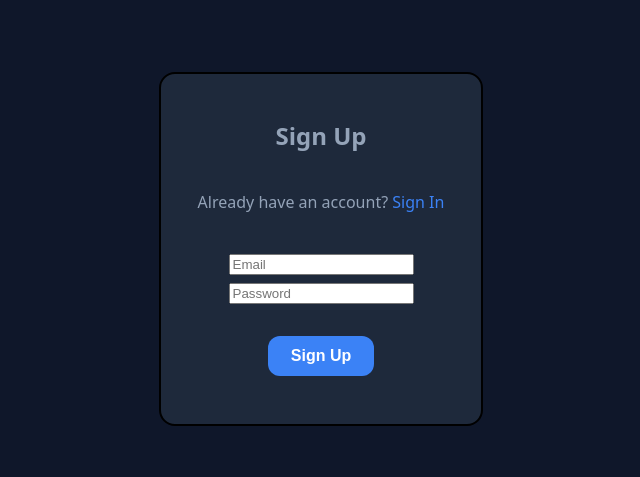
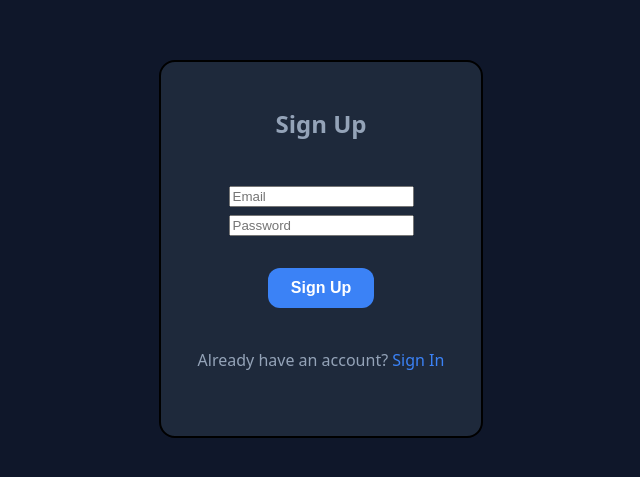
Before and after one commit to rambrocio/Workout-Tracker, a React (Vite) app: page /#/signup in a window 1280 px wide. Shown: the part 151-628 px from the top of the page, without its empty margins (319-959 px from the left). Built offline with nearby package versions, Linux system fonts and the light colour scheme.

Commit message:
Finalized Sign Up pages' UI

```diff
--- a/src/pages/signIn/Signin.jsx
+++ b/src/pages/signIn/Signin.jsx
@@ -33,8 +33,7 @@ const Signin = () => {
         <div className="loginPageContainer">
             <div className="loginContainer">
                 <form onSubmit={handleSignIn} className="loginForm">
-                    <h2>Sign In</h2>
-                    <p>Don't have an account? <Link to='/signup'>Sign Up</Link></p> <br />
+                    <h2>Sign In</h2> <br />
                     <div className="loginInfoContainer">
                         <input onChange={(e) => setEmail(e.target.value)}
                             type="email"
@@ -49,6 +48,8 @@ const Signin = () => {
                     </div>
                     <button type="submit" disabled={loading} className="loginButton">Sign In</button>
                     {error && <p>{error}</p>}
+                    <br />
+                    <p>Don't have an account? <Link to='/signup'>Sign Up</Link></p>
                 </form>
             </div>
         </div>
--- a/src/pages/signIn/Signup.jsx
+++ b/src/pages/signIn/Signup.jsx
@@ -33,8 +33,7 @@ const Signup = () => {
         <div className="loginPageContainer">
             <div className="loginContainer">
                 <form onSubmit={handleSignUp} className="loginForm">
-                    <h2>Sign Up</h2>
-                    <p>Already have an account? <Link to='/signin'>Sign In</Link></p> <br />
+                    <h2>Sign Up</h2> <br />
                     <div className="loginInfoContainer">
                         <input onChange={(e) => setEmail(e.target.value)}
                             type="email"
@@ -49,6 +48,8 @@ const Signup = () => {
                     </div>
                     <button type="submit" disabled={loading} className="loginButton">Sign Up</button>
                     {error && <p>{error}</p>}
+                    <br />
+                    <p>Already have an account? <Link to='/signin'>Sign In</Link></p>
                 </form>
             </div>
         </div>
--- a/src/pages/signIn/Signup2.jsx
+++ b/src/pages/signIn/Signup2.jsx
@@ -49,8 +49,7 @@ const Signup2 = () => {
         <div className="loginPageContainer">
             <div className="loginContainer">
                 <form onSubmit={handleSignUp2} className="loginForm">
-                    <h2>Sign Up Continued</h2>
-                    <p>Already have an account? <Link to='/signin'>Sign In</Link></p> <br />
+                    <h2>Sign Up (Continued)</h2> <br />
                     <div className="loginInfoContainer">
                         <input onChange={(e) => setName(e.target.value)}
                             type="text"
@@ -80,6 +79,8 @@ const Signup2 = () => {
                     </div>
                     <button type="submit" disabled={loading} className="loginButton">Complete Profile</button>
                     {error && <p>{error}</p>}
+                    <br />
+                    <p>Already have an account? <Link to='/signin'>Sign In</Link></p>
                 </form>
             </div>
         </div>
--- a/src/styling/index.css
+++ b/src/styling/index.css
@@ -95,3 +95,10 @@ button:hover {
   background-color: var(--accent-hover);
   transform: translateY(-2px);
 }
+
+/* =========================
+ Selects
+========================= */
+select:hover {
+  cursor: pointer;
+}
```
